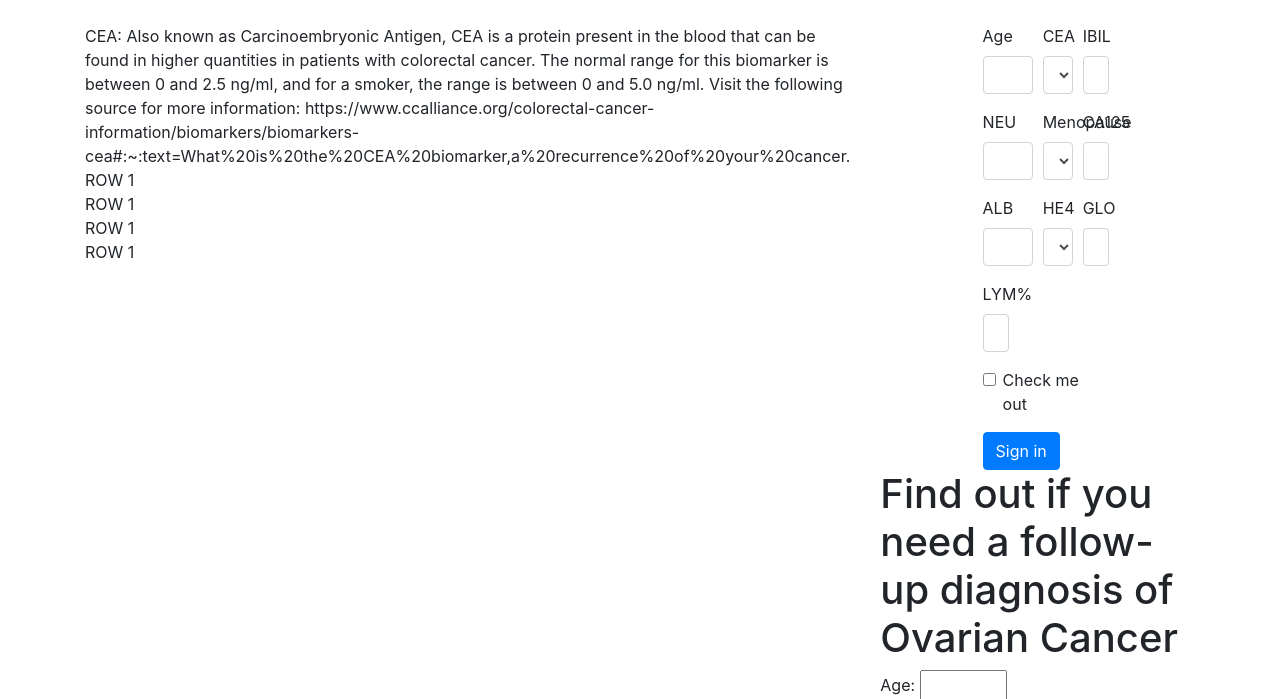
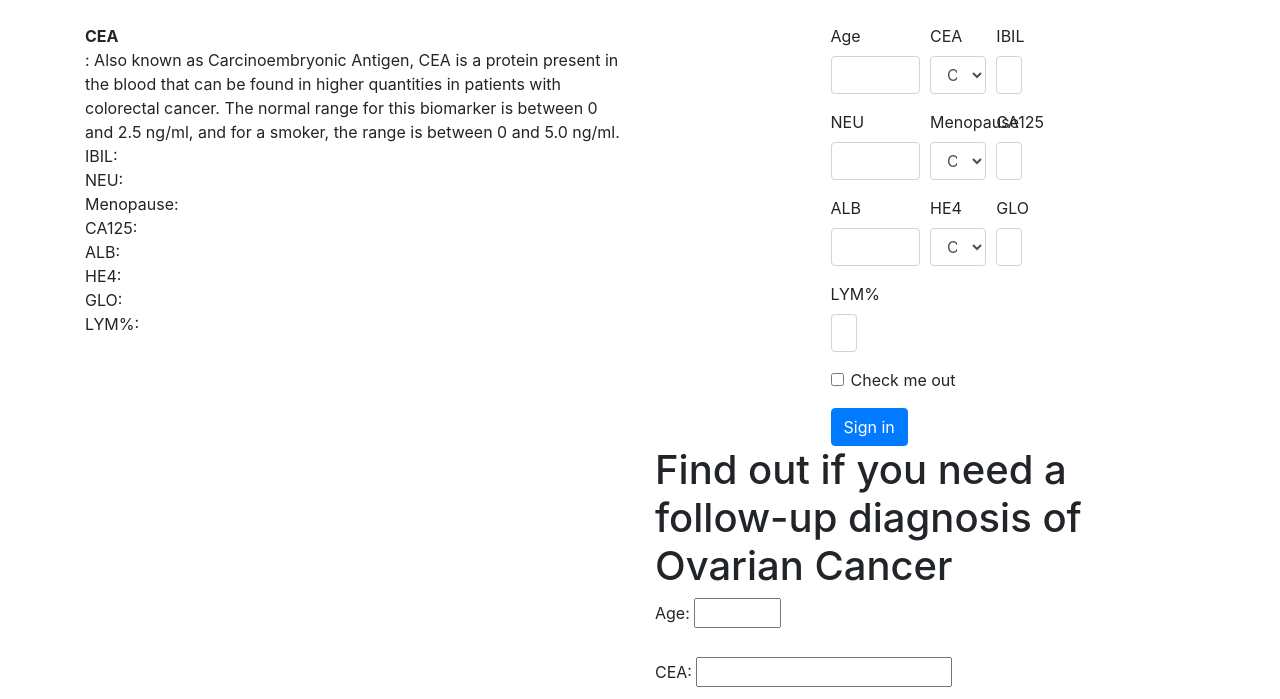
Before and after one commit to rxd321/ovarify, a Flask app: page / in a window 1280 px wide. Shown: the top 699 px of the page. Run offline with Flask 2, Linux system fonts and the light colour scheme; parts of the project's set-up code (start-up, migrations or seed data) failed here and were passed over; some libraries are stand-ins or nearby versions.

Commit message:
Add files via upload

```diff
--- a/templates/index.html
+++ b/templates/index.html
@@ -27,21 +27,40 @@
             <div class="col" name="col1">
                 <div class="container">
                   <div class="row">
-                  CEA: Also known as Carcinoembryonic Antigen, CEA is a protein present in the blood that can be found in higher quantities in patients with colorectal cancer. The normal range for this biomarker is between 0 and 2.5 ng/ml, and for a smoker, the range is between 0 and 5.0 ng/ml.
-
-                  Visit the following source for more information: https://www.ccalliance.org/colorectal-cancer-information/biomarkers/biomarkers-cea#:~:text=What%20is%20the%20CEA%20biomarker,a%20recurrence%20of%20your%20cancer.
+                  <b>CEA</b>: Also known as Carcinoembryonic Antigen, CEA is a protein present in the blood that can be found in higher quantities in patients with colorectal cancer. The normal range for this biomarker is between 0 and 2.5 ng/ml, and for a smoker, the range is between 0 and 5.0 ng/ml.
+                  <br>
                   </div>
                   <div class="row">
-                  ROW 1
+                  IBIL:
+                  <br>
                   </div>
                   <div class="row">
-                  ROW 1
+                  NEU:
+                  <br>
                   </div>
                   <div class="row">
-                  ROW 1
+                  Menopause:
+                  <br>
                   </div>
                   <div class="row">
-                  ROW 1
+                  CA125:
+                  <br>
+                  </div>
+                  <div class="row">
+                  ALB:
+                  <br>
+                  </div>
+                  <div class="row">
+                  HE4:
+                  <br>
+                  </div>
+                  <div class="row">
+                  GLO:
+                  <br>
+                  </div>
+                  <div class="row">
+                  LYM%:
+                  <br>
                   </div>
                 </div>
             </div>
```
